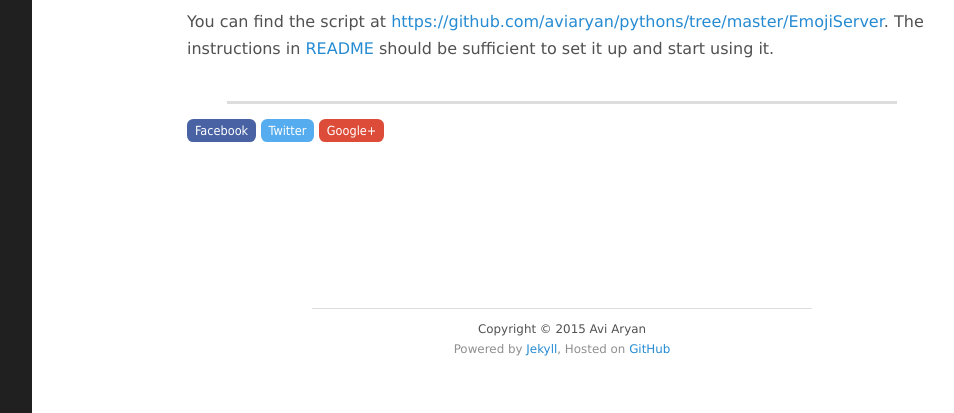
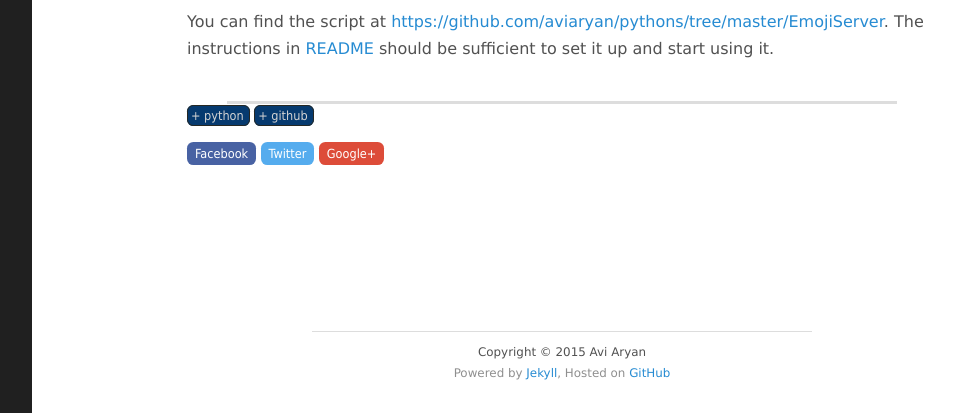
Before and after one commit to aviaryan/aviaryan.github.com-retired-2018, a Jekyll site: the page built from _posts/2015-09-02-EmojiServer.md, in a window 1280 px wide and 1090 px high, cut to the strip 677-1090 px from the top of the window. Shown: the whole strip, without its empty margins (188-1142 px from the left). Built offline with Jekyll 4.4.1, drawn with Linux system fonts in a browser that asks for light colours; Markdown is read by kramdown in place of the engine named in the settings.

Commit message:
added tags in post

```diff
--- a/_posts/2015-09-02-EmojiServer.md
+++ b/_posts/2015-09-02-EmojiServer.md
@@ -1,6 +1,7 @@
 ---
 layout: post
 title: Emojis offline
+tags: python github
 ---
 
 I am often in need of some [emojis](http://emoji.muan.co/) when committing on my github repos. As I don't have an *always on* Internet connection, I had to sacrifice them when I was not online.
```
